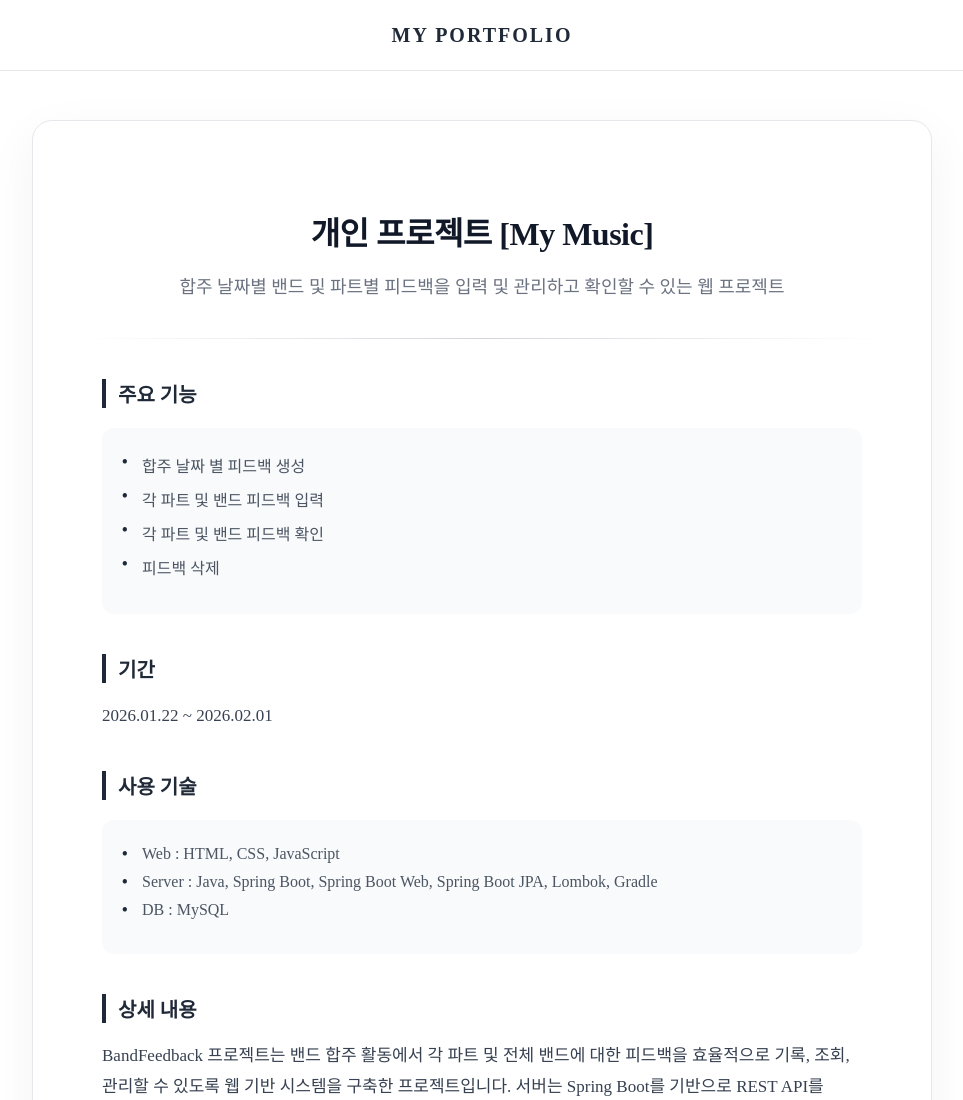
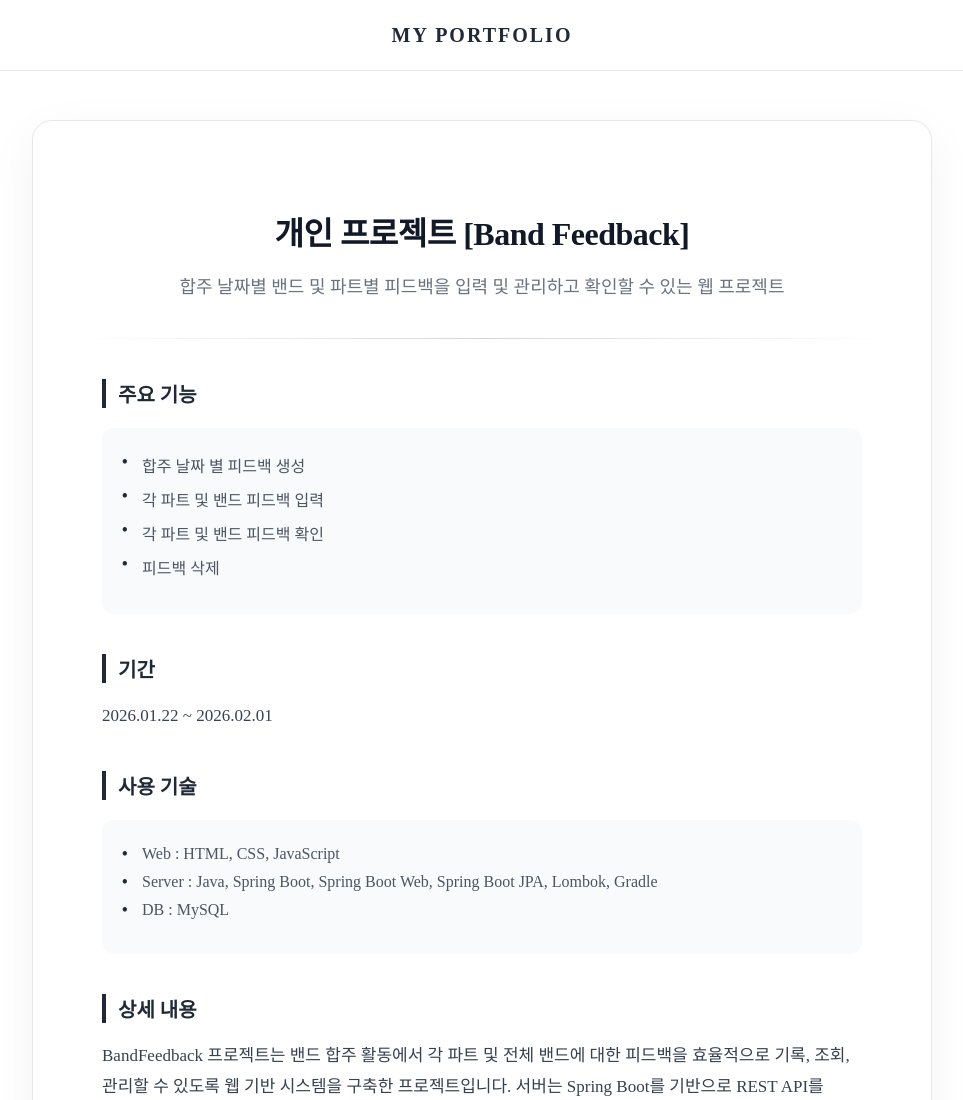
Before and after one commit to myeonggoo1026-svg/Web_PORTFOLIO_Test, a plain HTML site: page Intoduce-Web/Project/band-feedback.html in a window 1280 px wide. Shown: the top 1100 px of the page, without its empty margins (158-1121 px from the left). Drawn offline with Linux system fonts and the light colour scheme.

Commit message:
밴드피드백 상세보기 제목수정

```diff
--- a/Intoduce-Web/Project/band-feedback.html
+++ b/Intoduce-Web/Project/band-feedback.html
@@ -15,7 +15,7 @@
 
     <main class="project-view-container">
       <article class="project-view-card">
-        <h2 class="project-title">개인 프로젝트 [My Music]</h2>
+        <h2 class="project-title">개인 프로젝트 [Band Feedback]</h2>
         <p class="project-subtitle">
           합주 날짜별 밴드 및 파트별 피드백을 입력 및 관리하고 확인할 수 있는 웹
           프로젝트
```
